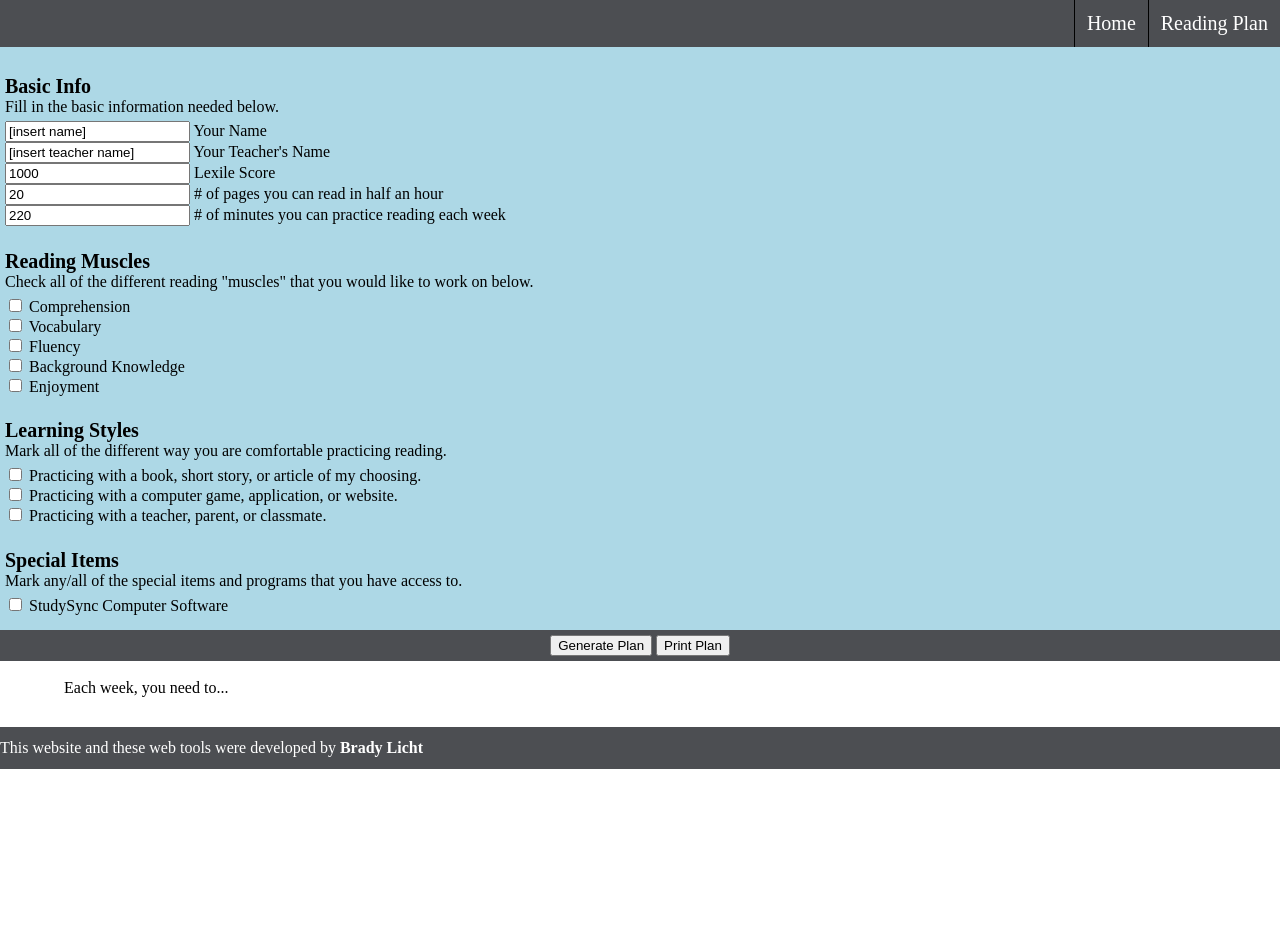
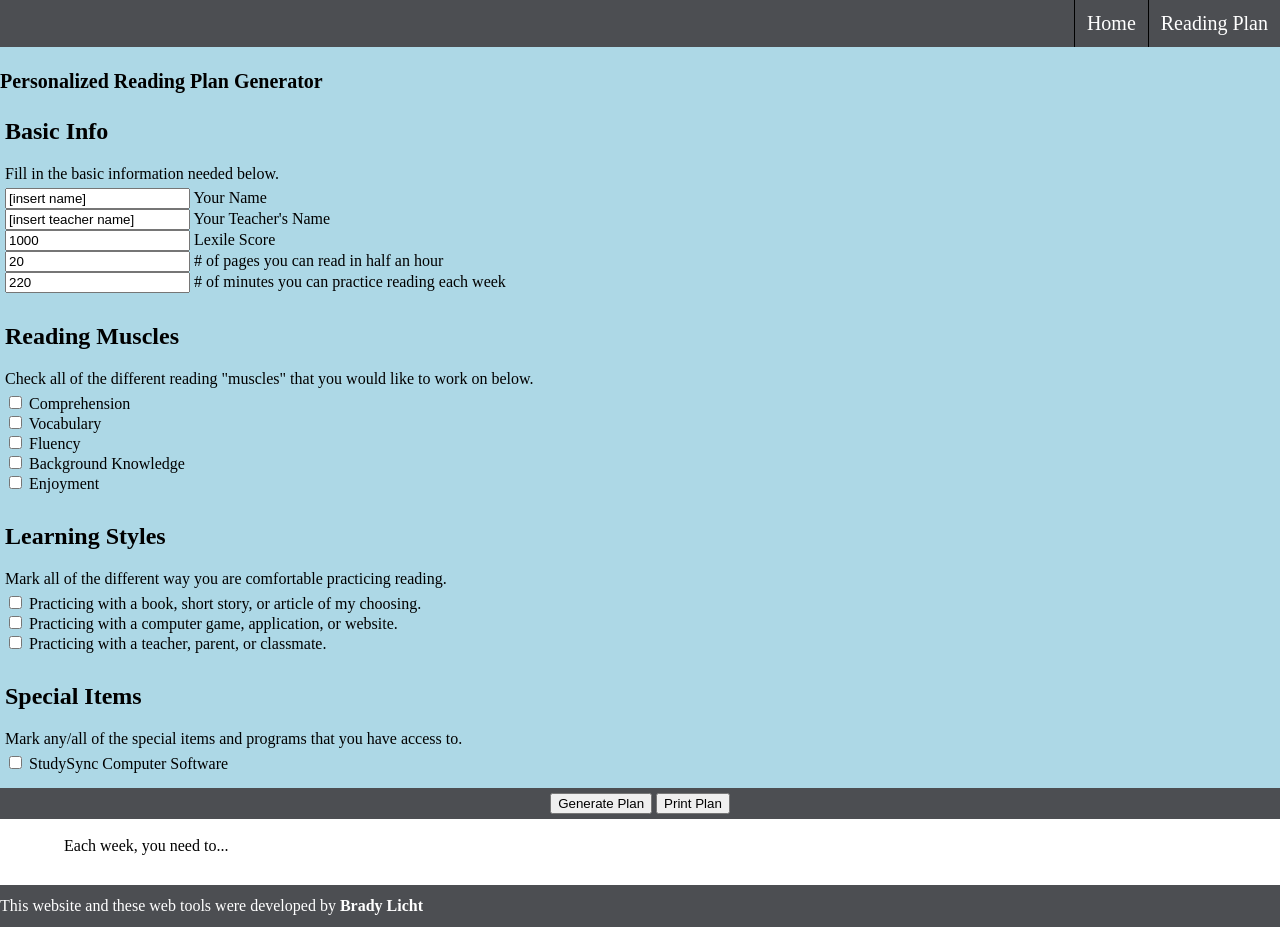
Before and after one commit to bradylicht/Personalized-Reading-Form, a plain HTML site: page profilescript.html in a window 1280 px wide. Before the commit the page ends 800 px from the top, so only its background shows below. Drawn offline with Linux system fonts and the light colour scheme.

Commit message:
Update profilescript.html

```diff
--- a/profilescript.html
+++ b/profilescript.html
@@ -17,8 +17,9 @@
         </div>
         <div id="buildarea">
             <div>
+                <h1 id="plantitle">Personalized Reading Plan Generator</h1>
                 <div class="box" id="basicsarea">
-                    <h1>Basic Info</h1>
+                    <h2>Basic Info</h2>
                     <p>Fill in the basic information needed below.</p>
                     <input type="text" id="nameinput" value="[insert name]">
                     <label for="[insert name]">Your Name</label>
@@ -36,7 +37,7 @@
                     <label for="220"># of minutes you can practice reading each week</label>
                 </div>
                 <div class="box" id="musclearea">
-                    <h1>Reading Muscles</h1>
+                    <h2>Reading Muscles</h2>
                     <p>Check all of the different reading "muscles" that you would like to work on below.</p>
                     <input type="checkbox" id="comprehensionbutton" value="comprehension">
                     <label for="comprehension">Comprehension</label>
@@ -54,7 +55,7 @@
                     <label for="enjoyment">Enjoyment</label>
                 </div>
                 <div class="box" id="learningstylearea">
-                    <h1>Learning Styles</h1>
+                    <h2>Learning Styles</h2>
                     <p>Mark all of the different way you are comfortable practicing reading.</p>
                     <input type="checkbox" id="bookbutton" value="book">
                     <label for="book">Practicing with a book, short story, or article of my choosing.</label>
@@ -66,7 +67,7 @@
                     <label for="person">Practicing with a teacher, parent, or classmate.</label>
                 </div>
                 <div class="box" id="specialarea">
-                    <h1>Special Items</h1>
+                    <h2>Special Items</h2>
                     <p>Mark any/all of the special items and programs that you have access to.</p>
                     <input type="checkbox" id="ssbutton" value="ss">
                     <label for="ss">StudySync Computer Software</label>
```
